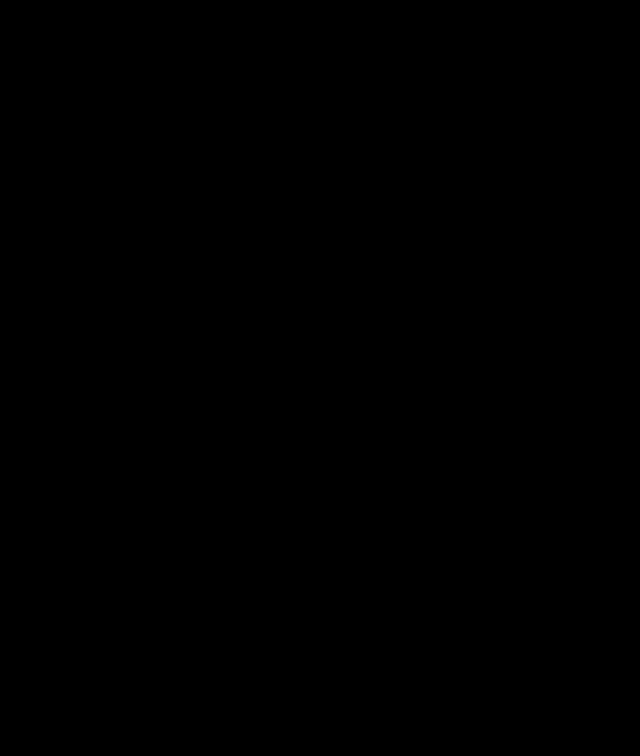
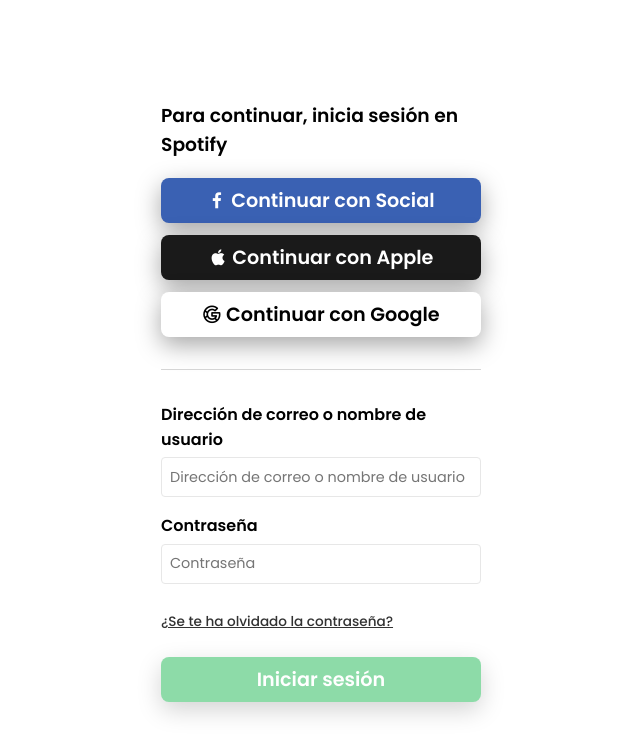
Before and after one commit to AngelCruzL/ns-spotify, an Angular app: page /auth/login in a window 1280 px wide. Shown: the top 756 px of the page, without its empty margins (319-959 px from the left). Built offline with nearby package versions, Linux system fonts and the light colour scheme.

Commit message:
feat: add form value data capture

```diff
--- a/src/app/modules/auth/pages/login/login.component.html
+++ b/src/app/modules/auth/pages/login/login.component.html
@@ -0,0 +1,56 @@
+<div class="login-auth-page">
+  <div class="login-auth-wrapper">
+    <h3>Para continuar, inicia sesión en Spotify</h3>
+
+    <div class="login-social-zone">
+      <button class="social-btn btn-fb">
+        <i class="uil uil-facebook-f"></i> Continuar con Social
+      </button>
+
+      <button class="social-btn btn-apple">
+        <i class="uil uil-apple"></i> Continuar con Apple
+      </button>
+
+      <button class="social-btn">
+        <i class="uil uil-google"></i> Continuar con Google
+      </button>
+    </div>
+
+    <div class="separator"></div>
+    <form
+      (ngSubmit)="onSubmit()"
+      [formGroup]="loginForm"
+      class="login-auth-form"
+    >
+      <div class="form-group">
+        <label for="email">Dirección de correo o nombre de usuario</label>
+        <input
+          formControlName="email"
+          type="email"
+          placeholder="Dirección de correo o nombre de usuario"
+          class="form-input"
+        />
+      </div>
+
+      <div class="form-group">
+        <label for="password">Contraseña</label>
+        <input
+          formControlName="password"
+          type="password"
+          placeholder="Contraseña"
+          class="form-input"
+        />
+      </div>
+
+      <div class="form-steps">
+        <a class="link" href="">¿Se te ha olvidado la contraseña?</a>
+      </div>
+
+      <div class="form-action">
+        <button [disabled]="loginForm.invalid" class="login social-btn">
+          Iniciar sesión
+        </button>
+      </div>
+    </form>
+  </div>
+</div>
--- a/src/app/modules/auth/pages/login/login.component.scss
+++ b/src/app/modules/auth/pages/login/login.component.scss
@@ -32,16 +32,15 @@
     font-size: var(--font-size-2);
     border-radius: var(--border-radius-2);
     box-shadow: var(--shadow-1);
-    border: solid 1px var(--color-4);
     background-color: var(--color-4);
     font-weight: 600;
 
-    .social-btn.btn-fb {
+    &.btn-fb {
       background-color: #3a61b3;
       color: var(--color-4);
     }
 
-    .social-btn.btn-apple {
+    &.btn-apple {
       background-color: #1a1a1a;
       color: var(--color-4);
     }
@@ -64,14 +63,18 @@
       display: flex;
       justify-content: flex-start;
       flex-direction: column;
+
+      &:not(:last-child) {
+        margin-bottom: 1rem;
       }
 
-    .form-group input {
+      input {
         border: solid 1px #e7e7e7;
         border-radius: var(--border-radius-1);
         height: 30px;
         padding: 0.25rem 0.5rem;
         font-size: 90%;
+      }
     }
 
     label {
--- a/src/app/modules/auth/pages/login/login.component.ts
+++ b/src/app/modules/auth/pages/login/login.component.ts
@@ -1,15 +1,24 @@
 import { Component, OnInit } from '@angular/core';
+import { FormBuilder, FormGroup, Validators } from '@angular/forms';
 
 @Component({
   selector: 'app-login',
   templateUrl: './login.component.html',
-  styleUrls: ['./login.component.scss']
+  styleUrls: ['./login.component.scss'],
 })
 export class LoginComponent implements OnInit {
+  loginForm!: FormGroup;
 
-  constructor() { }
+  constructor(private formBuilder: FormBuilder) {}
 
   ngOnInit(): void {
+    this.loginForm = this.formBuilder.group({
+      email: ['', [Validators.required, Validators.email]],
+      password: ['', [Validators.required, Validators.minLength(6)]],
+    });
   }
 
+  onSubmit(): void {
+    console.log(this.loginForm.value);
+  }
 }
```
Lines whose indentation alone changed are shown as unchanged.
